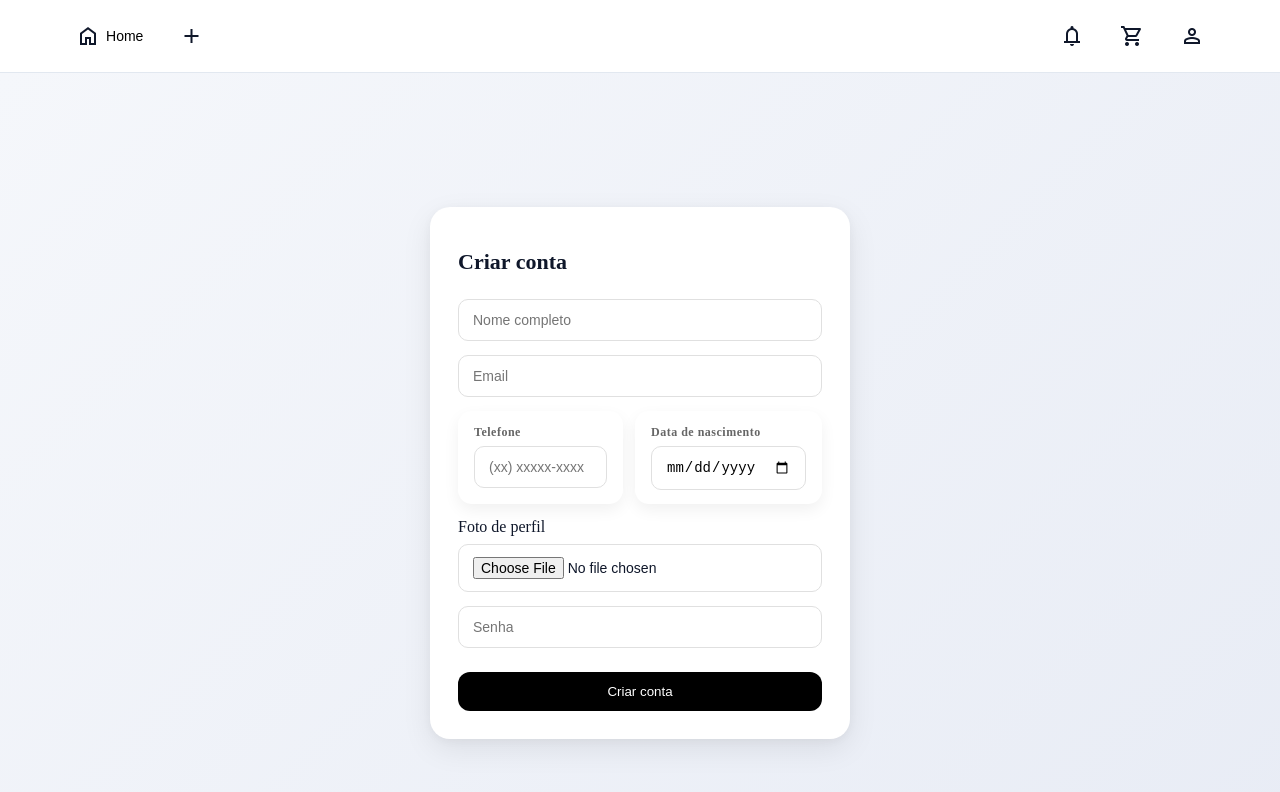
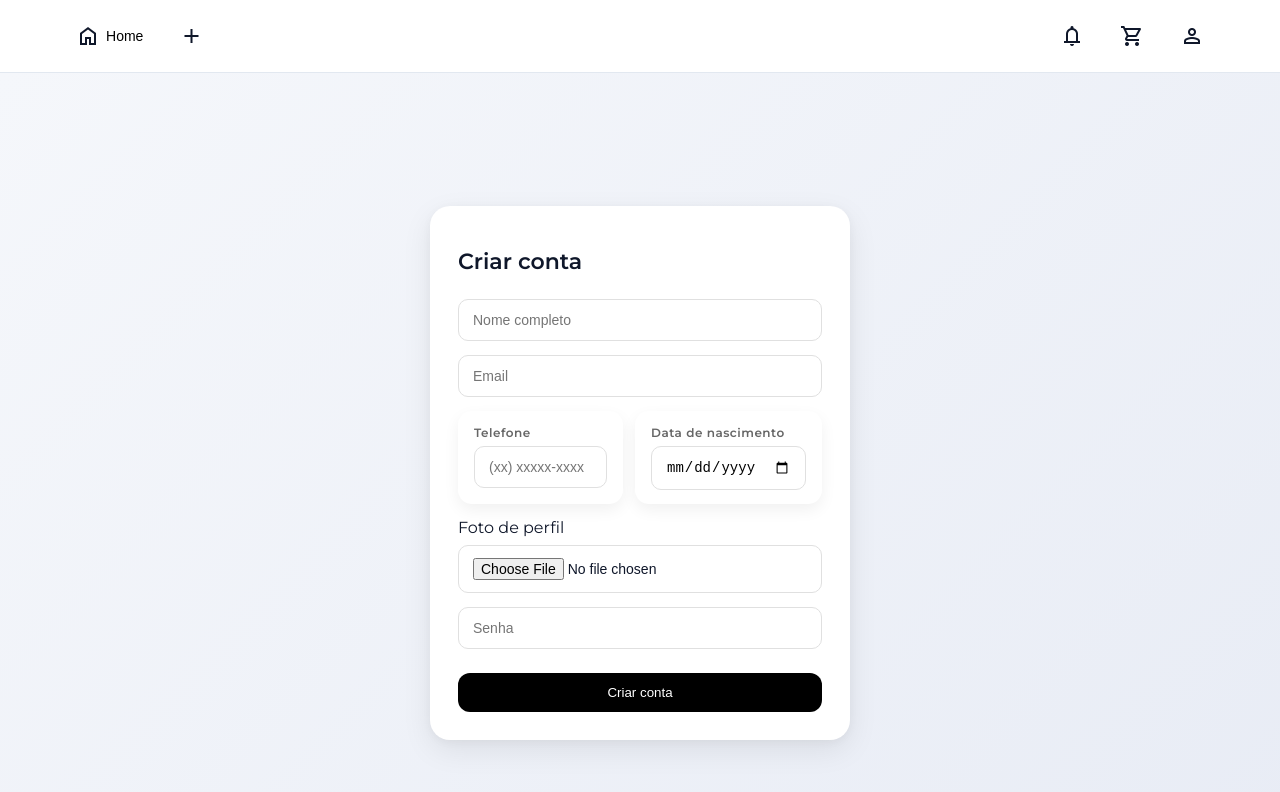
Before and after one commit to amandastss/Reveste-Frontend, a Vue app: page /auth/register in a window 1280 px wide. Shown: the top 792 px of the page. Built offline with nearby package versions, Linux system fonts and the light colour scheme; a web font is replaced by a local one.

Commit message:
FEAT: melhoria da mensagem de confirmação #21

```diff
--- a/src/css/product-detail.css
+++ b/src/css/product-detail.css
@@ -188,6 +188,7 @@ p {
   padding: 10px 16px;
   border-radius: 8px;
   font-size: 12px;
+  z-index: 2000;
 }
 
 .scrollable-content {
--- a/src/views/auth/RegisterView.vue
+++ b/src/views/auth/RegisterView.vue
@@ -127,6 +127,7 @@ async function register() {
   justify-content: center;
   padding: 24px;
   background: linear-gradient(135deg, #f5f7fb, #e8ecf5);
+  font-family: "Montserrat", sans-serif;
 }
 
 /* CARD */
```
